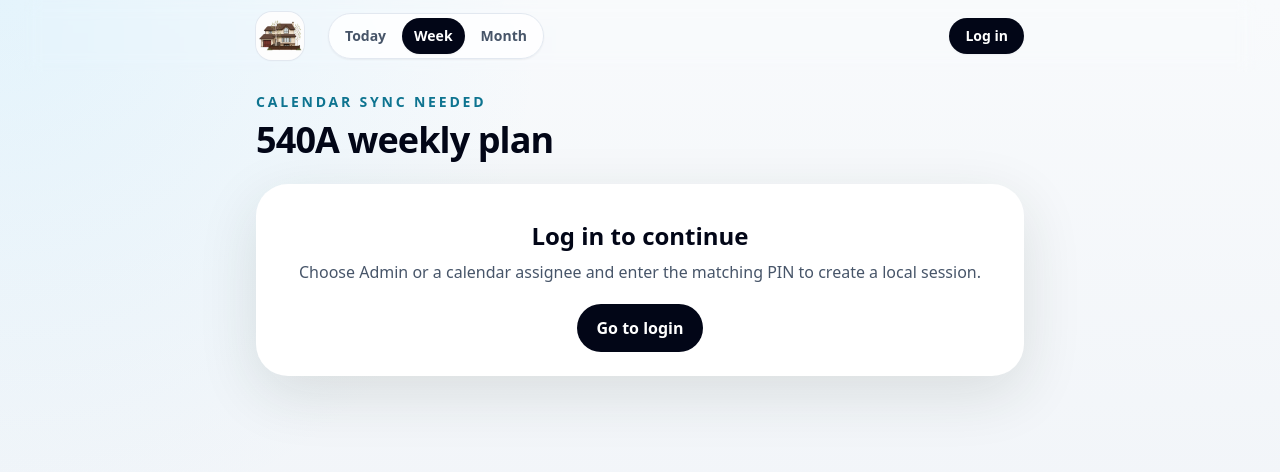
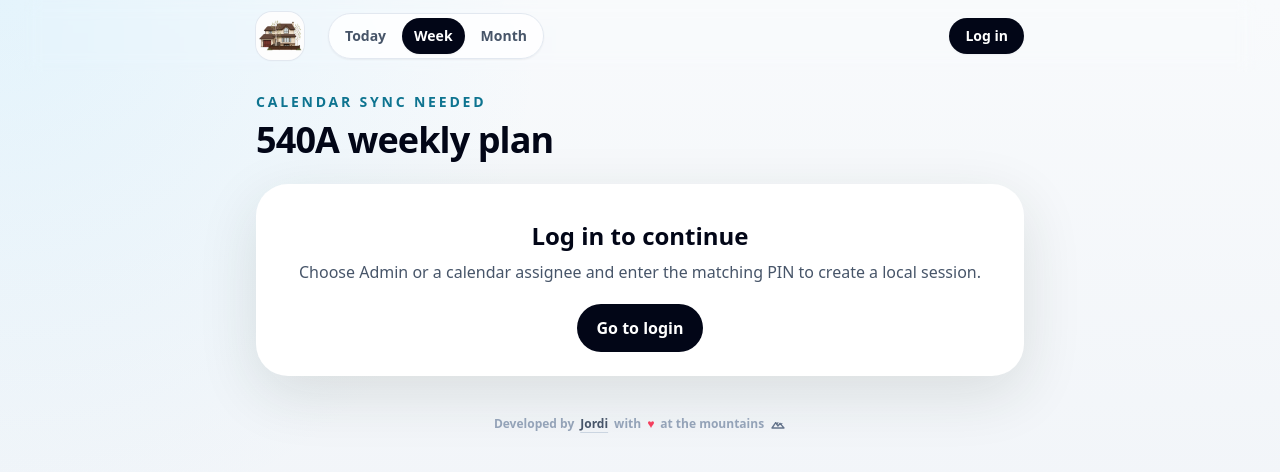
Before and after one commit to jordig20/house-tasks-app, a Next.js app: page /week in a window 1280 px wide. Shown: the top 472 px of the page. Built offline with nearby package versions, Linux system fonts and the light colour scheme; no server answers; the database is empty.

Commit message:
Polish status colors and profile modal

```diff
--- a/app/admin/users/users-admin.tsx
+++ b/app/admin/users/users-admin.tsx
@@ -77,7 +77,6 @@ export function UsersAdmin({
                 user={user}
                 tasks={tasks}
                 size="lg"
-                align="left"
                 description={`Applies to ${getColorGroupNames(user, tasks).join(" & ")}.`}
                 onUsersChange={(nextUsers) => {
                   setUsers(nextUsers);
--- a/app/month/page.tsx
+++ b/app/month/page.tsx
@@ -26,7 +26,7 @@ export default async function MonthPage() {
         eyebrow={
           calendarTasks.isConfiguredFallback
             ? "Calendar sync needed"
-            : "Google Calendar"
+            : "Monthly view"
         }
       title="540A monthly calendar"
       wide
--- a/app/today/page.tsx
+++ b/app/today/page.tsx
@@ -31,7 +31,7 @@ export default async function TodayPage() {
       eyebrow={
         calendarTasks.isConfiguredFallback
           ? "Calendar sync needed"
-          : "Google Calendar"
+          : "House tasks"
       }
       title="Today at 540A"
     >
--- a/app/week/page.tsx
+++ b/app/week/page.tsx
@@ -26,7 +26,7 @@ export default async function WeekPage() {
         eyebrow={
           calendarTasks.isConfiguredFallback
             ? "Calendar sync needed"
-            : "Google Calendar"
+            : "Weekly plan"
         }
       title="540A weekly plan"
     >
--- a/components/app-header.tsx
+++ b/components/app-header.tsx
@@ -92,7 +92,6 @@ export function AppHeader({
             <UserColorPicker
               user={user}
               size="sm"
-              align="right"
               onUserChange={updateCurrentUser}
               showPinForm
               onPinChange={updateCurrentUserPin}
--- a/components/app-shell.tsx
+++ b/components/app-shell.tsx
@@ -74,6 +74,42 @@ export function AppShell({
         ) : (
           children
         )}
+
+        <footer className="mt-10 flex items-center justify-center gap-1.5 text-center text-xs font-bold text-slate-400">
+          <span>Developed by</span>
+          <a
+            href="https://jordi.is-a.dev"
+            className="text-slate-600 underline decoration-slate-300 underline-offset-4 transition hover:text-slate-950"
+            target="_blank"
+            rel="noreferrer"
+          >
+            Jordi
+          </a>
+          <span>with</span>
+          <span className="text-rose-500" aria-label="love">♥</span>
+          <span>at the mountains</span>
+          <svg
+            aria-hidden="true"
+            className="h-4 w-4 text-slate-500"
+            fill="none"
+            viewBox="0 0 24 24"
+          >
+            <path
+              d="m3 18 5.5-8 3.5 5 3-4 6 7H3Z"
+              stroke="currentColor"
+              strokeLinecap="round"
+              strokeLinejoin="round"
+              strokeWidth="2"
+            />
+            <path
+              d="m8.5 10 1.8 2.2 1.7-2.2M15 11l1.5 1.8 1.4-1.6"
+              stroke="currentColor"
+              strokeLinecap="round"
+              strokeLinejoin="round"
+              strokeWidth="1.6"
+            />
+          </svg>
+        </footer>
       </div>
       <BottomNav user={user} />
     </main>
--- a/components/month-calendar.tsx
+++ b/components/month-calendar.tsx
@@ -18,14 +18,14 @@ const monthFormatter = new Intl.DateTimeFormat("en-US", {
 const weekdayLabels = ["Sun", "Mon", "Tue", "Wed", "Thu", "Fri", "Sat"];
 
 const statusStyles: Record<TaskStatus, string> = {
-  pending: "bg-amber-100 text-amber-950 ring-amber-200",
-  done: "bg-emerald-100 text-emerald-800 ring-emerald-200 line-through",
-  skipped: "bg-slate-100 text-slate-500 ring-slate-200",
+  pending: "bg-amber-500 text-white ring-amber-600",
+  done: "bg-emerald-600 text-white ring-emerald-700 line-through",
+  skipped: "bg-slate-700 text-white ring-slate-800",
 };
 const pastStatusStyles: Record<TaskStatus, string> = {
-  pending: "bg-amber-50 text-amber-800/70 ring-amber-200/70",
-  done: "bg-emerald-50 text-emerald-800/70 ring-emerald-200/60 line-through",
-  skipped: "bg-slate-100 text-slate-500/70 ring-slate-200",
+  pending: "bg-amber-200/80 text-amber-950/80 ring-amber-300/80",
+  done: "bg-emerald-200/80 text-emerald-950/80 ring-emerald-300/80 line-through",
+  skipped: "bg-slate-300/80 text-slate-700/80 ring-slate-300",
 };
 const nextStatuses: Record<TaskStatus, TaskStatus> = {
   pending: "done",
@@ -212,13 +212,13 @@ export function MonthCalendar({
             </h2>
           </div>
           <div className="flex flex-wrap gap-2 text-xs font-black">
-            <span className="rounded-full bg-amber-100 px-3 py-1 text-amber-900">
+            <span className="rounded-full bg-amber-500 px-3 py-1 text-white">
               {pendingCount} pending
             </span>
-            <span className="rounded-full bg-emerald-100 px-3 py-1 text-emerald-800">
+            <span className="rounded-full bg-emerald-600 px-3 py-1 text-white">
               {completedCount} done
             </span>
-            <span className="rounded-full bg-slate-100 px-3 py-1 text-slate-600">
+            <span className="rounded-full bg-slate-700 px-3 py-1 text-white">
               {skippedCount} skipped
             </span>
           </div>
--- a/components/status-badge.tsx
+++ b/components/status-badge.tsx
@@ -1,9 +1,9 @@
 import type { TaskStatus } from "@/lib/tasks";
 
 const statusStyles: Record<TaskStatus, string> = {
-  pending: "bg-amber-100 text-amber-900 ring-amber-200",
-  done: "bg-emerald-100 text-emerald-800 ring-emerald-200",
-  skipped: "bg-slate-100 text-slate-600 ring-slate-200",
+  pending: "bg-amber-500 text-white ring-amber-600",
+  done: "bg-emerald-600 text-white ring-emerald-700",
+  skipped: "bg-slate-700 text-white ring-slate-800",
 };
 
 const statusLabels: Record<TaskStatus, string> = {
--- a/components/today-tasks.tsx
+++ b/components/today-tasks.tsx
@@ -159,7 +159,7 @@ export function TodayTasks({
 
       <section className="mb-5 rounded-[2rem] border border-slate-200 bg-white/90 p-5 shadow-sm backdrop-blur">
         <p className="text-sm font-bold text-slate-500">
-          Merged read-only Google Calendar events for today
+          {user?.role === "admin" ? "Synced calendar tasks for today" : "Today progress"}
         </p>
         <div className="mt-3 h-2 overflow-hidden rounded-full bg-slate-100">
           <div className="h-full rounded-full bg-cyan-500" style={{ width: `${progressWidth}%` }} />
--- a/components/week-tasks.tsx
+++ b/components/week-tasks.tsx
@@ -20,9 +20,9 @@ const dayFormatter = new Intl.DateTimeFormat("en-US", {
 });
 
 const dailyStatusButtonStyles: Record<TaskStatus, string> = {
-  pending: "bg-amber-100 text-amber-900 ring-amber-200",
-  done: "bg-emerald-100 text-emerald-800 ring-emerald-200",
-  skipped: "bg-slate-100 text-slate-600 ring-slate-200",
+  pending: "bg-amber-500 text-white ring-amber-600",
+  done: "bg-emerald-600 text-white ring-emerald-700",
+  skipped: "bg-slate-700 text-white ring-slate-800",
 };
 const dailyStatusOptions: TaskStatus[] = ["pending", "done", "skipped"];
 const dailyStatusLabels: Record<TaskStatus, string> = {
```
Also changed, not shown: components/user-color-picker.tsx (+33 -6 lines).
